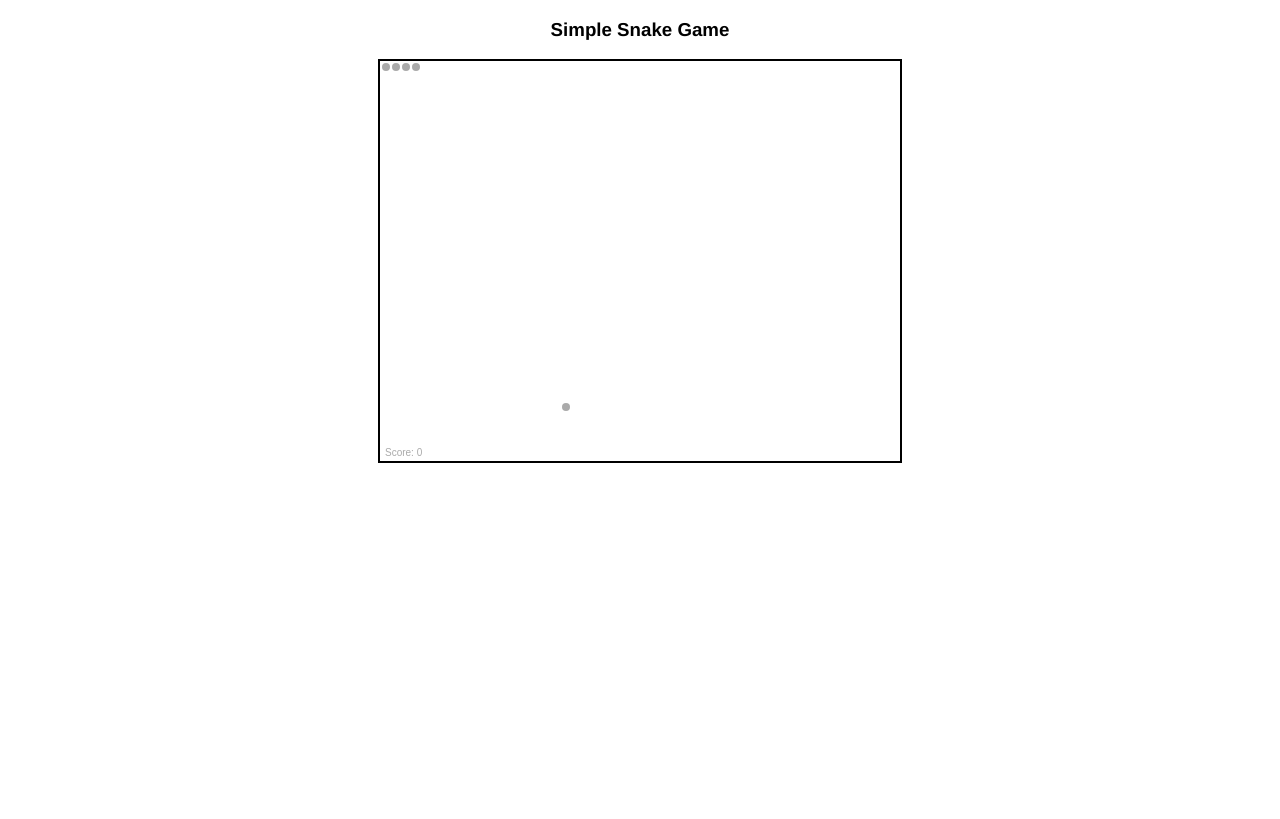
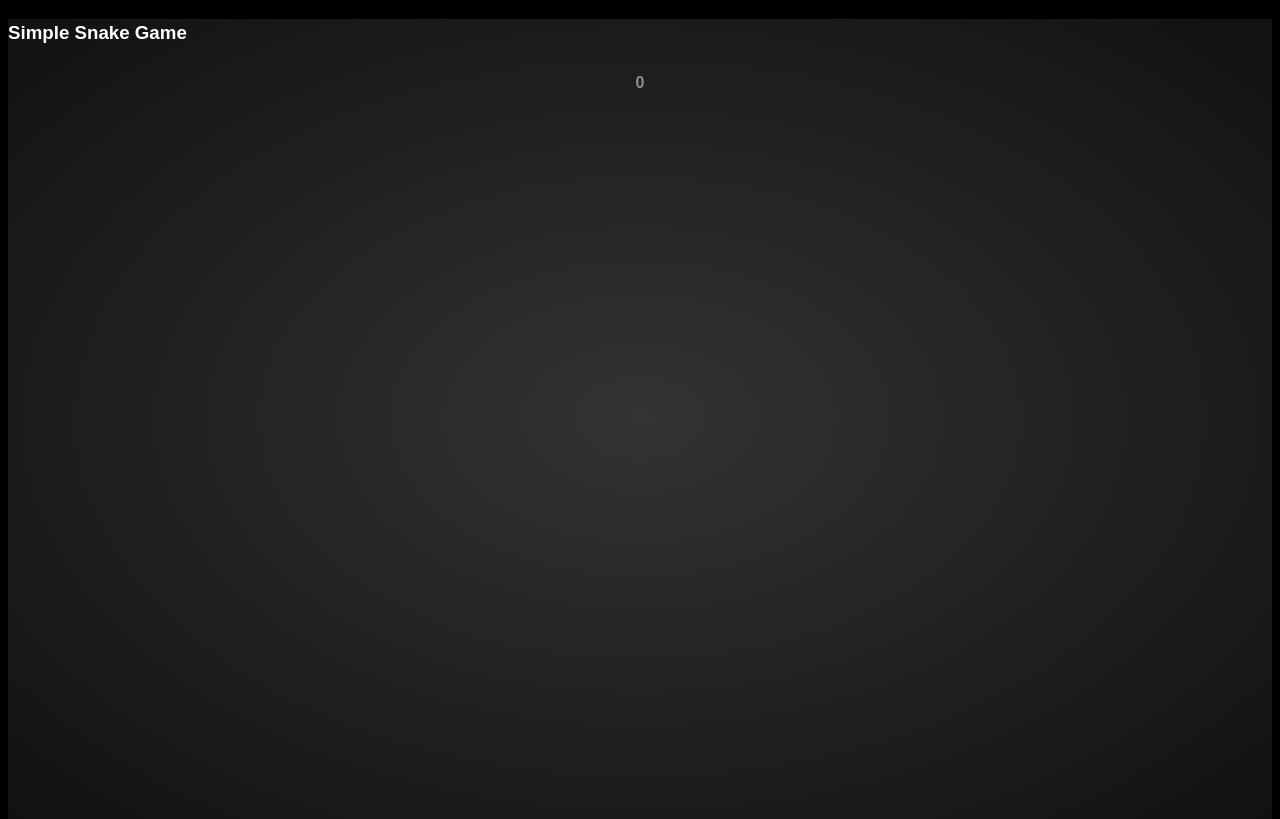
Before and after one commit to HibbaHindawi/Slutprojekt-programmering-1, a plain HTML site: page index.html in a window 1280 px wide. Drawn offline with Linux system fonts and the light colour scheme.

Commit message:
Började om från början för att göra den lite mer avancerad

```diff
--- a/index.html
+++ b/index.html
@@ -9,7 +9,7 @@
 </head>
 <body>
     <h3>Simple Snake Game</h3>
-    <canvas id="stage" height="400" width="520"></canvas>
-    <script src="index.js"></script>
+    <div class="score">0</div>
+    <div class="stage"></div>
 </body>
 </html>
--- a/index.js
+++ b/index.js
@@ -1,177 +1,27 @@
- /*Namespace*/
-  var Game      = Game      || {};
-  var Keyboard  = Keyboard  || {};
-  var Component = Component || {};
-
-/*Kontroller med Tangentbordet*/
-Keyboard.Keymap = {
-    37: 'left',
-    38: 'up',
-    39: 'right',
-    40: 'down'
-};
-Keyboard.ControllerEvents = function() {
-    var self      = this;
-    this.pressKey = null;
-    this.keymap   = Keyboard.Keymap;
-
-    document.onkeydown = function(event) {
-        self.pressKey = event.which;
-    };
-    this.getKey = function() {
-        return this.keymap[this.pressKey];
-    };
-};
-
-  /*Game Component Stage*/
- Component.Stage = function(canvas, conf) {
-
-    // Sets
-    this.keyEvent  = new Keyboard.ControllerEvents();
-    this.width     = canvas.width;
-    this.height    = canvas.height;
-    this.length    = [];
-    this.food      = {};
-    this.score     = 0;
-    this.direction = 'right';
-    this.conf      = {
-      cw   : 10,
-      size : 5,
-      fps  : 1000
-    };
-
-    // Merge Conf
-    if (typeof conf == 'object') {
-      for (var key in conf) {
-        if (conf.hasOwnProperty(key)) {
-          this.conf[key] = conf[key];
-        }
-      }
+/*Polyfill*/
+(function(){ 'use strict';
+  /*Request Animation Frame*/
+  var lastTime = 0;
+  var vendors = [ 'webkit', 'moz' ];
+  for( var x = 0; x < vendors.length && !window.requestAnimationFrame; ++x ) {
+    window.requestAnimationFrame = window[ vendors[ x ] + 'RequestAnimationFrame' ];
+    window.cancelAnimationFrame = window[ vendors[ x ] + 'CancelAnimationFrame' ] || window[ vendors[ x ] + 'CancelRequestAnimationFrame' ];
+  }
+  if( !window.requestAnimationFrame ) {
+    window.requestAnimationFrame = function( callback, element ) {
+      var currTime = new Date().getTime();
+      var timeToCall = Math.max( 0, 16 - ( currTime - lastTime ) );
+      var id = window.setTimeout(
+        function() {
+          callback( currTime + timeToCall );
+        }, timeToCall );
+      lastTime = currTime + timeToCall;
+      return id;
     }
-
-  };
- /*Game Component Snake*/
-  Component.Snake = function(canvas, conf) {
-
-    // Game Stage
-    this.stage = new Component.Stage(canvas, conf);
-
-    // Init Snake
-    this.initSnake = function() {
-
-      // Itaration in Snake Conf Size
-      for (var i = 0; i < this.stage.conf.size; i++) {
-
-        // Add Snake Cells
-        this.stage.length.push({x: i, y:0});
-      }
-    };
-
-    // Call init Snake
-    this.initSnake();
-
-    // Init Food
-    this.initFood = function() {
-
-      // Add food on stage
-      this.stage.food = {
-        x: Math.round(Math.random() * (this.stage.width - this.stage.conf.cw) / this.stage.conf.cw),
-        y: Math.round(Math.random() * (this.stage.height - this.stage.conf.cw) / this.stage.conf.cw),
-      };
-    };
-
-    // Init Food
-    this.initFood();
-    // Restart Stage
-   this.restart = function() {
-    this.stage.length            = [];
-    this.stage.food              = {};
-    this.stage.score             = 0;
-    this.stage.direction         = 'right';
-    this.stage.keyEvent.pressKey = null;
-    this.initSnake();
-    this.initFood();
-  };
-};
-/**
-  * Game Draw
-  */
- Game.Draw = function(context, snake) {
-
-    // Draw Stage
-    this.drawStage = function() {
-
-      // Check Keypress And Set Stage direction
-      var keyPress = snake.stage.keyEvent.getKey();
-      if (typeof(keyPress) != 'undefined') {
-        snake.stage.direction = keyPress;
-      }
-
-      // Draw White Stage
-      context.fillStyle = "white";
-      context.fillRect(0, 0, snake.stage.width, snake.stage.height);
-
-      // Snake Position
-      var nx = snake.stage.length[0].x;
-      var ny = snake.stage.length[0].y;
-
-      // Add position by stage direction
-      switch (snake.stage.direction) {
-        case 'right':
-          nx++;
-          break;
-        case 'left':
-          nx--;
-          break;
-        case 'up':
-          ny--;
-          break;
-        case 'down':
-          ny++;
-          break;
-      }
-      // Draw Snake
-      for (var i = 0; i < snake.stage.length.length; i++) {
-        var cell = snake.stage.length[i];
-        this.drawCell(cell.x, cell.y);
-      }
-
-      // Draw Food
-      this.drawCell(snake.stage.food.x, snake.stage.food.y);
-
-      // Draw Score
-      context.fillText('Score: ' + snake.stage.score, 5, (snake.stage.height - 5));
-    };
-
-    // Draw Cell
-    this.drawCell = function(x, y) {
-      context.fillStyle = 'rgb(170, 170, 170)';
-      context.beginPath();
-      context.arc((x * snake.stage.conf.cw + 6), (y * snake.stage.conf.cw + 6), 4, 0, 2*Math.PI, false);
-      context.fill();
-    };
-  };
-
-
-  /**
-   * Game Snake
-   */
-  Game.Snake = function(elementId, conf) {
-
-    // Sets
-    var canvas   = document.getElementById(elementId);
-    var context  = canvas.getContext("2d");
-    var snake    = new Component.Snake(canvas, conf);
-    var gameDraw = new Game.Draw(context, snake);
-
-    // Game Interval
-    setInterval(function() {gameDraw.drawStage();}, snake.stage.conf.fps);
-  };
-
-
-  /**
-   * Window Load
-   */
-  window.onload = function() {
-    var snake = new Game.Snake('stage', {fps: 100, size: 4});
-  };
+  }
+  if( !window.cancelAnimationFrame ) {
+    window.cancelAnimationFrame = function( id ) {
+      clearTimeout( id );
+    }
+  }
+})();
--- a/style.css
+++ b/style.css
@@ -1,7 +1,33 @@
+*{
+  box-sizing: border-box;
+}
+html,body {
+  background-color: #000;
+  height: 100%;
+}
 body {
-    text-align:center;
-    font-family: helvetica;
-  }
-  canvas {
-    border: 2px solid rgb(0, 0, 0);
-  }
+  background: #222;
+  background: radial-gradient(#333, #111);
+  background-position: center center;
+  background-repeat: no-repeat;
+  background-size: cover;
+  color: #fff;
+  font: 100%/1.5 sans-serif;
+  overflow: hidden;
+}
+.score {
+  color: rgba(255, 255, 255, 0.5);
+  font-size: 16px;
+  font-weight: bold;
+  padding-top: 5px;
+  text-align: center;
+}
+.stage {
+  bottom: 0;
+  left: 0;
+  margin: auto;
+  position: absolute;
+  right: 0;
+  top: 0;
+  z-index: 2;
+}
```
